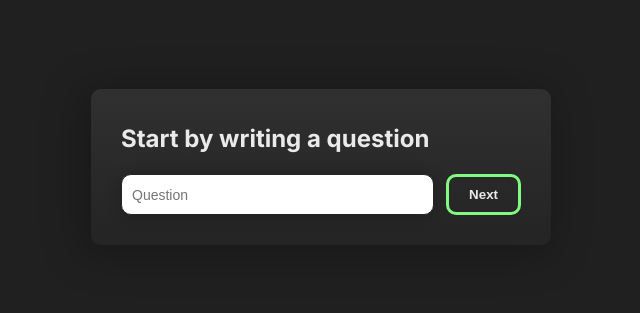
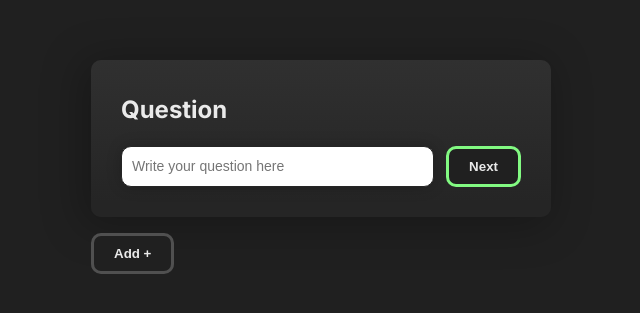
Before and after one commit to daniel-sjostrom/Zoo, a Next.js app in the folder fe/: page /question/1 in a window 1280 px wide. Shown: the part 241-554 px from the top of the page, without its empty margins (319-959 px from the left). Built offline with nearby package versions, Linux system fonts and the light colour scheme.

Commit message:
make the button a little bit cooler

```diff
--- a/fe/src/app/question/[id]/page.module.css
+++ b/fe/src/app/question/[id]/page.module.css
@@ -3,4 +3,15 @@
     align-items: center;
     justify-content: center;
     min-height: 100vh;
+    flex-direction: column;
   }
+
+  .addButtonContainer {
+    display: flex;
+    width: 460px;
+    flex-direction: flex-start;
+  }
+
+  .space4 {
+    height: calc(var(--space) * 4);
+}
--- a/fe/src/app/question/[id]/page.tsx
+++ b/fe/src/app/question/[id]/page.tsx
@@ -5,6 +5,8 @@ import { useParams } from "next/navigation";
 
 import Box from "./components/Box";
 import styles from "./page.module.css";
+import Button from "@/components/Button";
+import { copy } from "@/copy/en";
 
 function QuestionForm() {
     const { id } = useParams();
@@ -13,6 +15,12 @@ function QuestionForm() {
     return (
         <div className={styles.main}>
             <Box />
+            <div className={styles.space4} />
+            <div className={styles.addButtonContainer}>
+                <Button secondaryButton onClick={() => {}}>
+                    {copy.question_form_add_button}
+                </Button>
+            </div>
         </div>
     );
 }
--- a/fe/src/app/styles/globals.css
+++ b/fe/src/app/styles/globals.css
@@ -10,6 +10,8 @@
   --background-color: #202020;
   --box-color-dark: #252525;
   --box-color-light: #303030;
+  --button-color-shadow: #404040;
+  --button-color-border: #505050;
   --text-color: #EAEAEA;
   --space: 4px;
 }
--- a/fe/src/components/Button/Button.module.css
+++ b/fe/src/components/Button/Button.module.css
@@ -8,12 +8,30 @@
     font-weight: 600;
     cursor: pointer;
     border: 3px solid;
-    background: transparent;
+    background: var(--background-color);
     border-color: rgb(130, 250, 130);
     color: var(--text-color);
+    position: relative;
+    z-index: 1;
 }
 
 .button:hover {
     position: relative;
     bottom: 3px;
 }
+
+.buttonHoverShadow {
+    position: relative;
+    background: var(--button-color-shadow);
+    height: 10px;
+    bottom: 10px;
+    margin-bottom: -14px;
+    border-bottom-left-radius: 10px;
+    border-bottom-right-radius: 10px;
+    border: 2px solid;
+    border-color: var(--button-color-border);
+}
+
+.secondaryButton {
+    border-color: var(--button-color-border);
+}
--- a/fe/src/components/Button/Button.tsx
+++ b/fe/src/components/Button/Button.tsx
@@ -1,17 +1,37 @@
-import React from "react";
+import React, { useState } from "react";
 
 import styles from "./Button.module.css";
 
 interface Props {
+    secondaryButton?: boolean;
     children: string;
     onClick: () => void;
 }
 
 const Button: React.FC<Props> = (props) => {
+    const [isHovering, setIsHovering] = useState(false);
+    const onMouseOver = () => {
+        setIsHovering(true);
+    };
+
+    const onMouseOut = () => {
+        setIsHovering(false);
+    };
+
     return (
-        <button onClick={props.onClick} className={styles.button}>
-            {props.children}
-        </button>
+        <div>
+            <button
+                onMouseOver={onMouseOver}
+                onMouseOut={onMouseOut}
+                onClick={props.onClick}
+                className={`${styles.button} ${
+                    props.secondaryButton && styles.secondaryButton
+                }`}
+            >
+                {props.children}
+            </button>
+            {isHovering && <div className={styles.buttonHoverShadow} />}
+        </div>
     );
 };
 
--- a/fe/src/copy/en.ts
+++ b/fe/src/copy/en.ts
@@ -1,6 +1,7 @@
 export const copy = {
-    question_form_write_question: "Question",
-    question_form_title: "Start by writing a question",
+    question_form_write_question: "Write your question here",
+    question_form_title: "Question",
     question_form_next_button: "Next",
+    question_form_add_button: "Add +",
     home_start_here_button: "Start here",
 };
```
